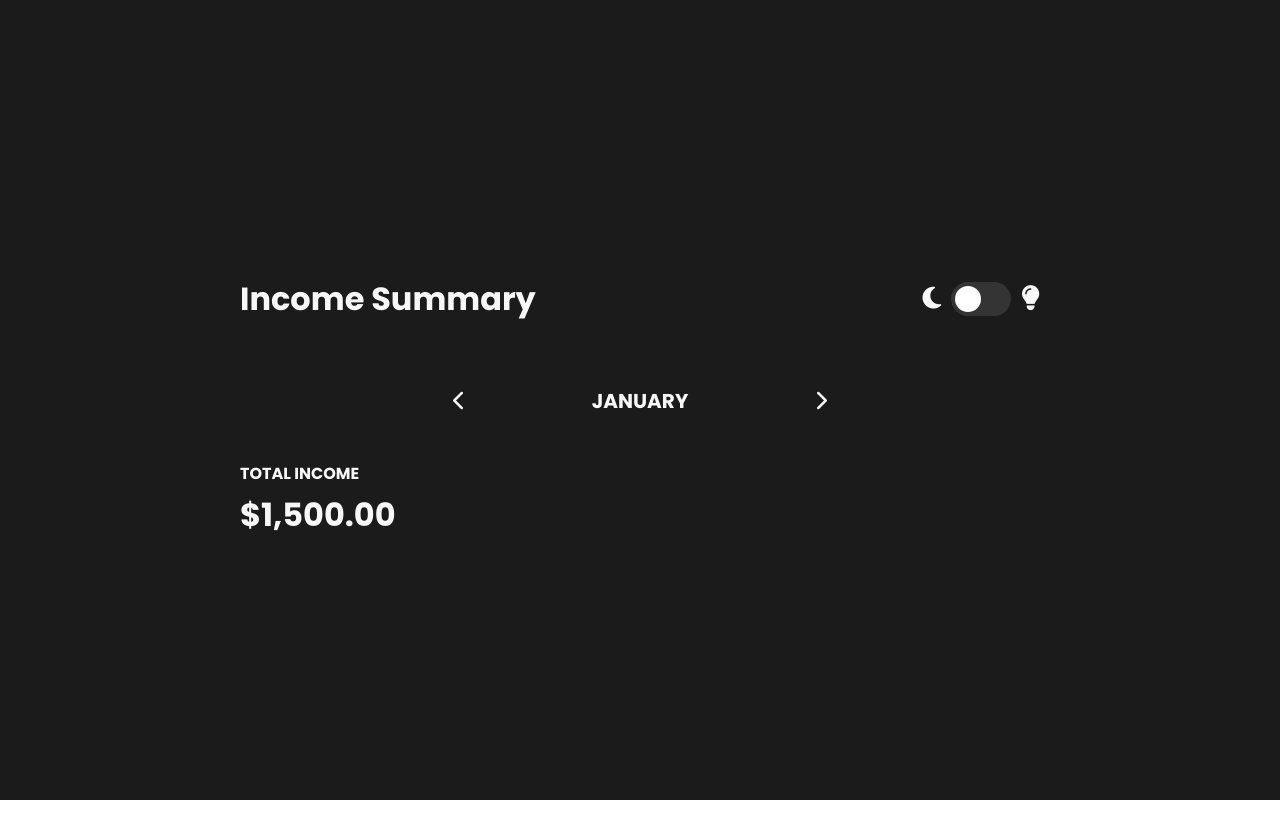
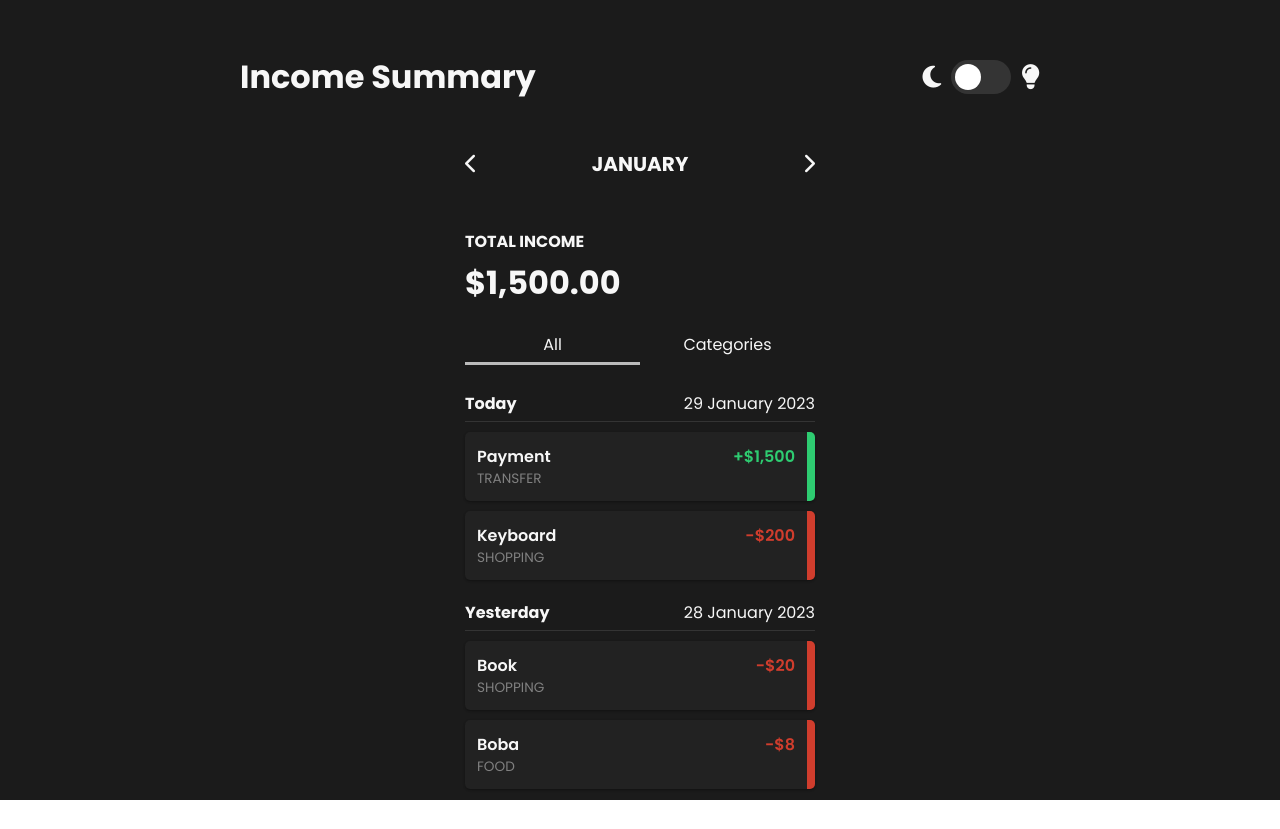
Before and after one commit to emilysamantha/my-expense-tracker, a React (Create React App) app: page /incomesummary in a window 1280 px wide. Before the commit the page ends 800 px from the top, so only its background shows below. Built offline with nearby package versions, Linux system fonts and the light colour scheme.

Commit message:
Implement transaction list to show each month

```diff
--- a/src/App.css
+++ b/src/App.css
@@ -49,11 +49,11 @@ h3 {
   margin: 0 0 10px;
 }
 
-.light > h3 {
+.light h3 {
   border-bottom: 1px solid var(--light-grey);
 }
 
-.dark > h3 {
+.dark h3 {
   border-bottom: 1px solid var(--dark-grey);
 }
 
@@ -82,7 +82,8 @@ a {
   display: flex;
   flex-direction: column;
   align-items: center;
-  justify-content: center;
+  /* justify-content: center; */
+  padding-top: 5vh;
 }
 
 .header {
@@ -390,14 +391,32 @@ li.dark {
 .month-picker {
   display: flex;
   align-items: center;
-  justify-content: space-around;
-  width: 75vw;
-  max-width: 800px;
-  padding: 5px 150px;
+  justify-content: space-between;
+  width: 350px;
   font-size: 20px;
-  margin: 30px 0;
+  margin: 20px 0 40px;
 }
 
 .month-picker > i:hover {
   cursor: pointer;
 }
+
+.option-picker {
+  display: flex;
+  justify-content: space-around;
+  margin: 20px 0 10px;
+}
+
+.option-picker div {
+  flex: 1;
+  text-align: center;
+  padding: 5px 0;
+}
+
+.option-picker div:hover {
+  cursor: pointer;
+}
+
+.option-picked {
+  border-bottom: 3px solid var(--light-grey);
+}
--- a/src/components/Total.js
+++ b/src/components/Total.js
@@ -13,8 +13,8 @@ const Total = ({ title, calculate, month, year }) => {
     amounts = transactions
       .filter(
         (transaction) =>
-          transaction.date.getMonth() == month &&
-          transaction.date.getFullYear() == year
+          transaction.date.getMonth() === month &&
+          transaction.date.getFullYear() === year
       )
       .map((transaction) => transaction.amount);
   }
@@ -24,11 +24,15 @@ const Total = ({ title, calculate, month, year }) => {
       total = amounts
         .reduce((acc, amount) => (acc += parseFloat(amount)), 0)
         .toFixed(2);
+      break;
     case "income":
       total = amounts
         .filter((amount) => amount > 0)
         .reduce((acc, amount) => (acc += parseFloat(amount)), 0)
         .toFixed(2);
+      break;
+    default:
+      total = 0;
   }
 
   return (
--- a/src/components/TransactionList.js
+++ b/src/components/TransactionList.js
@@ -32,7 +32,6 @@ const TransactionList = ({ transactions }) => {
 
   return (
     <div className={theme === "light" ? "light" : "dark"}>
-      <h3>Transaction History</h3>
       <ul className="list">{getRows()}</ul>
     </div>
   );
--- a/src/context/GlobalState.js
+++ b/src/context/GlobalState.js
@@ -89,7 +89,7 @@ export const GlobalProvider = ({ children }) => {
     //   });
     // }
     if (
-      window.confirm("Are you sure you want to delete this transaction?") ==
+      window.confirm("Are you sure you want to delete this transaction?") ===
       true
     ) {
       dispatch({
--- a/src/pages/Home.js
+++ b/src/pages/Home.js
@@ -43,6 +43,7 @@ const Home = () => {
         <div className="container">
           <AddTransaction />
           <br />
+          <h3>Transaction History</h3>
           <TransactionList transactions={transactions} />
         </div>
       </div>
--- a/src/pages/IncomeSummary.js
+++ b/src/pages/IncomeSummary.js
@@ -3,13 +3,15 @@ import Header from "../components/Header";
 import Total from "../components/Total";
 import ToggleButton from "../components/ToggleButton";
 import { GlobalContext } from "../context/GlobalState";
+import TransactionList from "../components/TransactionList";
 
 const IncomeSummary = () => {
   // Get current date
   let currentDate = new Date();
 
-  const { theme } = useContext(GlobalContext);
+  const { transactions, theme } = useContext(GlobalContext);
   const [chosenDate, setChosenDate] = useState(currentDate);
+  const [option, setOption] = useState("all");
 
   // Function to decrease month
   function decMonth() {
@@ -24,6 +26,13 @@ const IncomeSummary = () => {
     dateInc.setMonth(dateInc.getMonth() + 1);
     setChosenDate(dateInc);
   }
+
+  // Function to return this month's transactions
+  const monthTransactions = transactions.filter(
+    (transaction) =>
+      transaction.date.getMonth() === chosenDate.getMonth() &&
+      transaction.date.getFullYear() === chosenDate.getFullYear()
+  );
 
   return (
     <div
@@ -40,13 +49,28 @@ const IncomeSummary = () => {
         <h4>{chosenDate.toLocaleString("default", { month: "long" })}</h4>
         <i class="fa-solid fa-chevron-right" onClick={() => incMonth()}></i>
       </div>
-      <div className="exp-tracker-container">
+      <div className="container">
         <Total
           title="Total Income"
           calculate="income"
           month={chosenDate.getMonth()}
           year={chosenDate.getFullYear()}
         />
+        <div className="option-picker">
+          <div
+            className={option === "all" ? "option-picked" : ""}
+            onClick={() => setOption("all")}
+          >
+            All
+          </div>
+          <div
+            className={option === "categories" ? "option-picked" : ""}
+            onClick={() => setOption("categories")}
+          >
+            Categories
+          </div>
+        </div>
+        <TransactionList transactions={monthTransactions} />
       </div>
     </div>
   );
```
